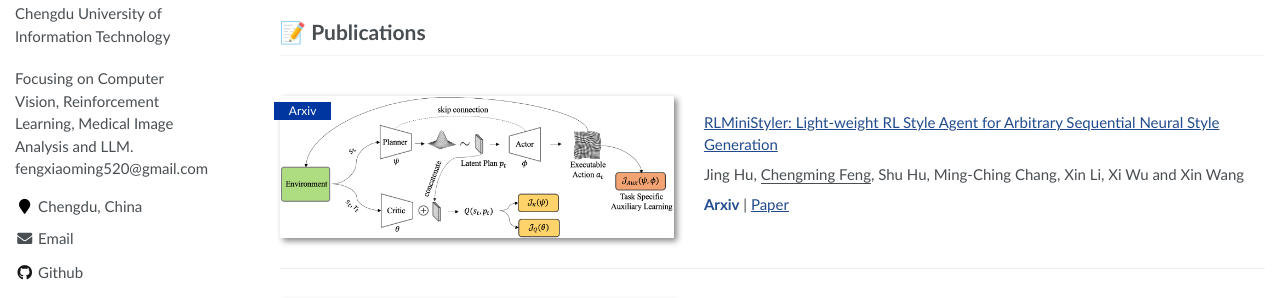
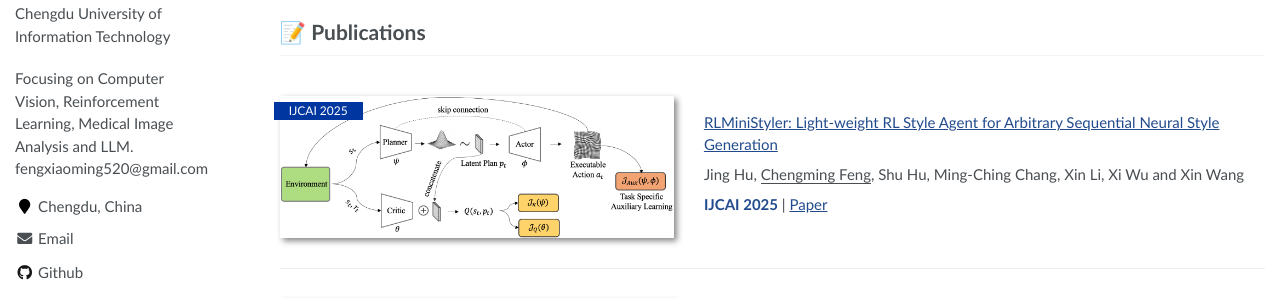
Before and after one commit to fengxiaoming520/fengxiaoming520.github.io, a Jekyll site: the page built from _pages/about.md, in a window 1280 px wide and 900 px high. Shown: the part 356-654 px from the top of the window. Built offline with Jekyll 4.4.1, drawn with Linux system fonts in a browser that asks for light colours.

Commit message:
Update about.md

```diff
--- a/_pages/about.md
+++ b/_pages/about.md
@@ -33,14 +33,14 @@ Before that, I obtained the Bachelor degree from Chengdu University of Informati
 
 # 📝 Publications
 
-<div class='paper-box'><div class='paper-box-image'><div><div class="badge">Arxiv</div><img src='images/arxiv202309.jpg' alt="sym" width="100%"></div></div>
+<div class='paper-box'><div class='paper-box-image'><div><div class="badge">IJCAI 2025</div><img src='images/arxiv202309.jpg' alt="sym" width="100%"></div></div>
 <div class='paper-box-text' markdown="1">
 
 [RLMiniStyler: Light-weight RL Style Agent for Arbitrary Sequential Neural Style Generation](https://arxiv.org/abs/2505.04424)
 
 Jing Hu, <u>Chengming Feng</u>, Shu Hu, Ming-Ching Chang, Xin Li, Xi Wu and Xin Wang
 
-**<font color = "#224B8D">Arxiv</font>** \| [Paper](https://arxiv.org/abs/2505.04424)
+**<font color = "#224B8D">IJCAI 2025</font>** \| [Paper](https://arxiv.org/abs/2505.04424)
 </div>
 </div>
 
```
